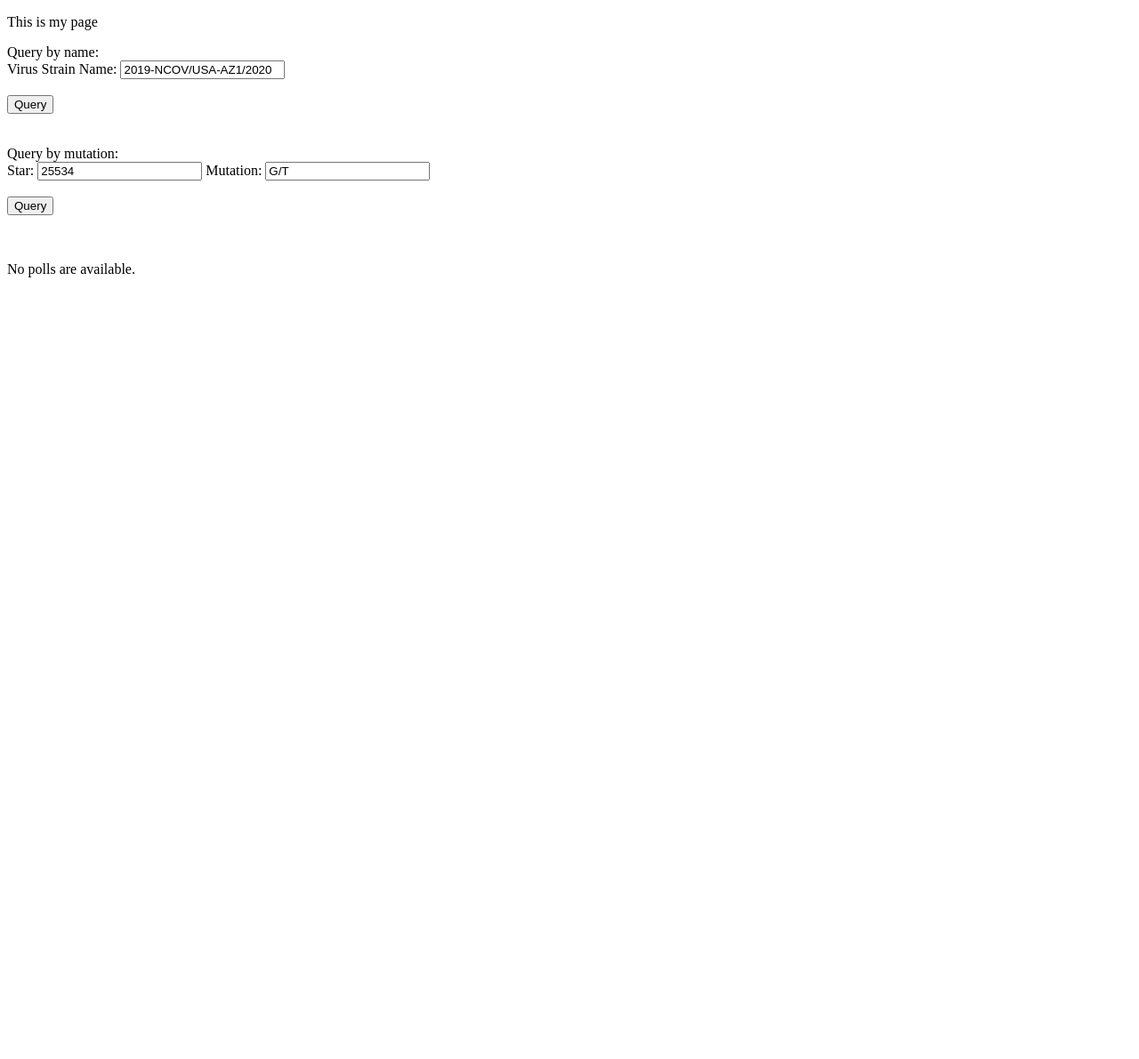
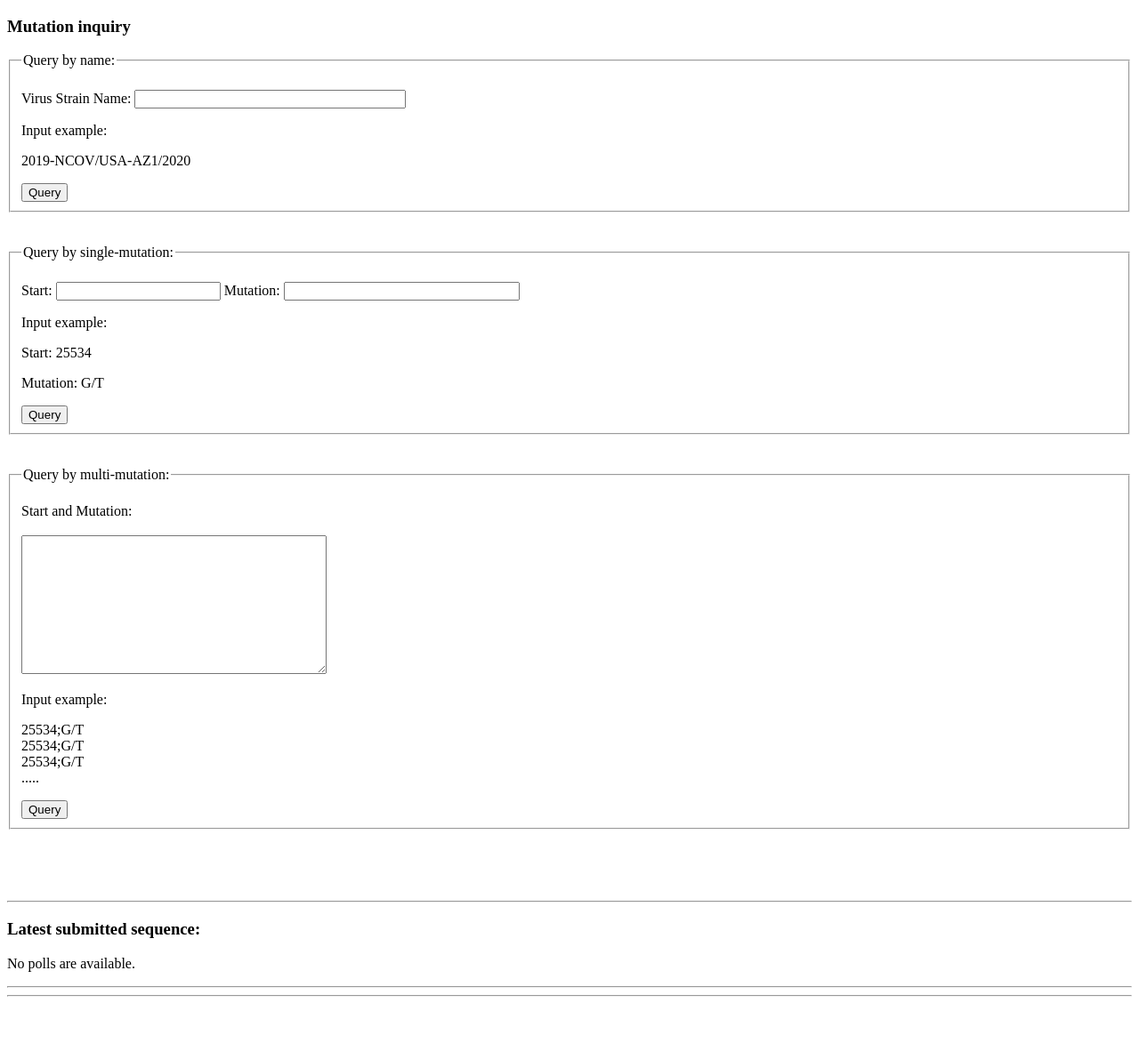
Before and after one commit to FHYcode/MUTwebsite, a Django app: page /mutapp/ in a window 1280 px wide. Shown: the whole page at 89% size. Before the commit the page ends 312 px from the top, so only its background shows below. Run offline with Django 3.2, Linux system fonts and the light colour scheme; data that the repository does not hold is empty.

Commit message:
Update index.html

```diff
--- a/mysite/mutapp/templates/mutapp/index.html
+++ b/mysite/mutapp/templates/mutapp/index.html
@@ -5,33 +5,56 @@
     <title>My test page</title>
 </head>
 <body>
-<p>This is my page</p>
+<h3>Mutation inquiry</h3>
 
 <form action="{% url 'mutapp:queryname' %}" method="post">
-    Query by name:<br>
     {% csrf_token %}
+    <fieldset>
+        <legend>Query by name:</legend><br>
         <label>Virus Strain Name:
-        <input type="text" name="queryname" value="2019-NCOV/USA-AZ1/2020">
+            <input type="text" name="queryname" size="35" >
         </label>
-    <br><br>
+        <p>Input example:</p>
+        <p>2019-NCOV/USA-AZ1/2020</p>
         <input type="submit" value="Query">
+    </fieldset>
 </form>
 <br><br>
 
 <form action="{% url 'mutapp:querymutation' %}" method="post">
-    Query by mutation:<br>
     {% csrf_token %}
-    <label>Star:
-        <input type="text" name="querypos" value="25534">
+    <fieldset>
+        <legend>Query by single-mutation:</legend><br>
+        <label>Start:
+            <input type="text" name="querypos">
         </label>
         <label>Mutation:
-        <input type="text" name="querymut" value="G/T">
+            <input type="text" name="querymut" size="30">
         </label>
-    <br><br>
+        <p>Input example:</p>
+        <p>Start: 25534</p>
+        <p>Mutation: G/T</p>
         <input type="submit" value="Query">
+    </fieldset>
 </form>
 <br><br>
 
+<form action="{% url 'mutapp:multimut' %}" method="post">
+    {% csrf_token %}
+    <fieldset>
+        <legend>Query by multi-mutation:</legend><br>
+        <label>Start and Mutation:<br><br>
+            <textarea name="multimut" cols="40" rows="10"></textarea>
+        </label>
+        <p>Input example:</p>
+        <p>25534;G/T<br>25534;G/T<br>25534;G/T<br>.....</p>
+        <input type="submit" value="Query">
+    </fieldset>
+</form>
+
+<br><br><br><br>
+<hr>
+<h3>Latest submitted sequence:</h3>
 {% if latest_sequence_list %}
     <ul>
         {% for sequence in latest_sequence_list %}
@@ -41,5 +64,7 @@
 {% else %}
     <p>No polls are available.</p>
 {% endif %}
+<hr><hr>
+<br><br><br>
 </body>
 </html>
```
Lines whose indentation alone changed are shown as unchanged.
